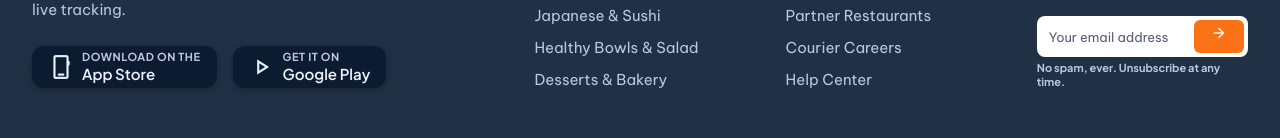
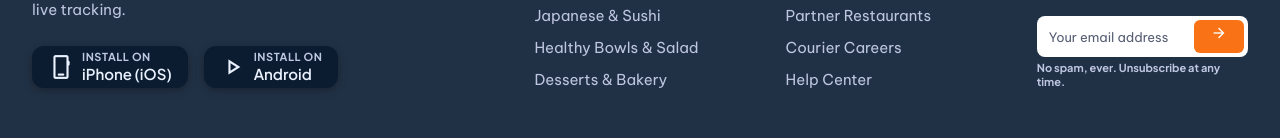
Before and after one commit to PhannChivoan/Restaurant-Platform-UI, a React (Vite) app: page /login in a window 1280 px wide. Shown: the part 1147-1285 px from the top of the page. Built offline with nearby package versions, Linux system fonts and the light colour scheme; no server answers.

Commit message:
test icon on ios

```diff
--- a/src/landing/components/InstallButton.jsx
+++ b/src/landing/components/InstallButton.jsx
@@ -1,14 +1,32 @@
 import { useEffect, useState } from "react";
 
-export default function InstallButton() {
+const BADGE =
+  "inline-flex items-center gap-space-sm bg-on-background px-space-md py-space-xs rounded-xl shadow-[0_2px_8px_rgba(0,0,0,0.3)] hover:bg-inverse-surface transition-colors";
+
+const ua = () => navigator.userAgent;
+
+const detectIOS = () =>
+  /iphone|ipad|ipod/i.test(ua()) ||
+  (navigator.platform === "MacIntel" && navigator.maxTouchPoints > 1);
+
+const detectAndroid = () => /android/i.test(ua());
+
+const detectSafariIOS = () =>
+  /safari/i.test(ua()) &&
+  !/crios|fxios|edgios|opios|fban|fbav|instagram|line|telegram|tiktok/i.test(
+    ua()
+  );
+
+const CONFIG = {
+  ios: { icon: "phone_iphone", small: "Install on", big: "iPhone (iOS)" },
+  android: { icon: "play_arrow", small: "Install on", big: "Android" },
+};
+
+export default function InstallButton({ platform }) {
   const [installPrompt, setInstallPrompt] = useState(
     window.deferredInstallPrompt || null
   );
   const [isInstalled, setIsInstalled] = useState(false);
-
-  const isIOS =
-    /iphone|ipad|ipod/i.test(navigator.userAgent) ||
-    (navigator.platform === "MacIntel" && navigator.maxTouchPoints > 1);
 
   useEffect(() => {
     if (
@@ -33,9 +51,37 @@ export default function InstallButton() {
     };
   }, []);
 
-  const handleInstall = async () => {
+  const handleClick = async () => {
+    const isIOS = detectIOS();
+    const isAndroid = detectAndroid();
+
+    // ---------- iOS button ----------
+    if (platform === "ios") {
+      if (!isIOS) {
+        alert(
+          isAndroid
+            ? "You are on an Android device. Please use the Android install button instead."
+            : "This button is for iPhone and iPad. Open this page on your iPhone in Safari, or use the Android button on an Android phone."
+        );
+        return;
+      }
+      if (!detectSafariIOS()) {
+        alert(
+          "Please open this page in Safari to install.\n\n" +
+            "Tap the menu or Share button and choose 'Open in Safari', " +
+            "or copy the link and paste it into Safari."
+        );
+        return;
+      }
+      window.location.href = "/FoodOrder.mobileconfig";
+      return;
+    }
+
+    // ---------- Android button ----------
     if (isIOS) {
-    window.location.href = "/FoodOrder.mobileconfig";
+      alert(
+        "You are on an iPhone or iPad. Please use the iOS install button instead."
+      );
       return;
     }
 
@@ -58,25 +104,21 @@ export default function InstallButton() {
 
   if (isInstalled) return null;
 
+  const { icon, small, big } = CONFIG[platform];
+
   return (
-    <div style={{ display: "flex", justifyContent: "center", paddingTop: 50 }}>
-      <button
-        onClick={handleInstall}
-        style={{
-          background: "linear-gradient(135deg, #ff4d4d, #dc2626)",
-          color: "#fff",
-          border: "none",
-          borderRadius: 12,
-          padding: "14px 28px",
-          fontSize: 16,
-          fontWeight: 600,
-          cursor: "pointer",
-          boxShadow: "0 6px 18px rgba(220,38,38,0.3)",
-        }}
-      >
-        <span style={{ marginRight: 8 }}>⬇</span>
-        Install App
+    <button type="button" onClick={handleClick} className={BADGE}>
+      <span className="material-symbols-outlined text-inverse-on-surface text-[26px]">
+        {icon}
+      </span>
+      <div className="flex flex-col text-left">
+        <span className="font-label-sm text-label-sm text-secondary-fixed-dim uppercase tracking-wider">
+          {small}
+        </span>
+        <span className="font-label-lg text-label-lg text-inverse-on-surface">
+          {big}
+        </span>
+      </div>
     </button>
-    </div>
   );
 }
--- a/src/landing/components/SiteFooter.jsx
+++ b/src/landing/components/SiteFooter.jsx
@@ -1,6 +1,7 @@
 import { Link } from "react-router-dom";
 
 import { getPlatformConfig, platformLogo, platformName } from "../../utils/platformSettings";
+import InstallButton from "./InstallButton";
 
 const LINK =
   "font-body-md text-body-md text-secondary-fixed-dim hover:text-primary-fixed transition-colors";
@@ -33,38 +34,8 @@ const SiteFooter = () => {
             your doorstep in minutes with real-time live tracking.
           </p>
           <div className="flex flex-wrap items-center gap-space-md pt-space-sm">
-            <a
-              className="inline-flex items-center gap-space-sm bg-on-background px-space-md py-space-xs rounded-xl shadow-[0_2px_8px_rgba(0,0,0,0.3)] hover:bg-inverse-surface transition-colors"
-              href="#"
-            >
-              <span className="material-symbols-outlined text-inverse-on-surface text-[26px]">
-                phone_iphone
-              </span>
-              <div className="flex flex-col text-left">
-                <span className="font-label-sm text-label-sm text-secondary-fixed-dim uppercase tracking-wider">
-                  Download on the
-                </span>
-                <span className="font-label-lg text-label-lg text-inverse-on-surface">
-                  App Store
-                </span>
-              </div>
-            </a>
-            <a
-              className="inline-flex items-center gap-space-sm bg-on-background px-space-md py-space-xs rounded-xl shadow-[0_2px_8px_rgba(0,0,0,0.3)] hover:bg-inverse-surface transition-colors"
-              href="#"
-            >
-              <span className="material-symbols-outlined text-inverse-on-surface text-[26px]">
-                play_arrow
-              </span>
-              <div className="flex flex-col text-left">
-                <span className="font-label-sm text-label-sm text-secondary-fixed-dim uppercase tracking-wider">
-                  GET IT ON
-                </span>
-                <span className="font-label-lg text-label-lg text-inverse-on-surface">
-                  Google Play
-                </span>
-              </div>
-            </a>
+            <InstallButton platform="ios" />
+            <InstallButton platform="android" />
           </div>
         </div>
         <div className="flex flex-col gap-space-md">
--- a/src/landing/pages/HomePage.jsx
+++ b/src/landing/pages/HomePage.jsx
@@ -1,6 +1,5 @@
 import { useEffect, useRef, useState } from "react";
 import useScrollReveal from "../hooks/useScrollReveal";
-import InstallButton from "../components/InstallButton";
 
 const HomePage = () => {
   useScrollReveal();
@@ -941,18 +940,6 @@ const HomePage = () => {
               </div>
             </div>
           </div>
-          <InstallButton/>
-
-          <a
-            href="/FoodOrder.mobileconfig"
-            style={{
-              background: "linear-gradient(135deg, #ff4d4d, #dc2626)",
-              color: "#fff", padding: "14px 28px", borderRadius: 12,
-              fontWeight: 600, textDecoration: "none", display: "inline-block",
-            }}
-          >
-            Install App
-          </a>
         </section>
         {/* Interactive Search / Category Filter Micro-script */}
       </div>
```
Also changed, not shown: public/logo-180x180.png (added), 1 other file (tests, documents, lock files or other folders). Lines whose indentation alone changed are shown as unchanged.
